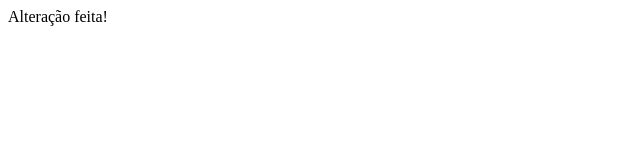
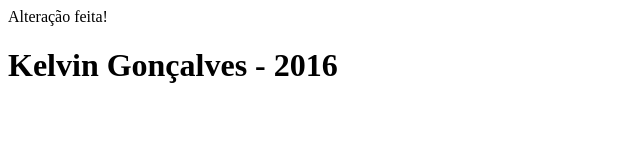
Before and after one commit to GKelvinC/opensource, a plain HTML site: page index.html in a window 1280 px wide. Shown: the whole page, without its empty margins (0-640 px from the left). Drawn offline with Linux system fonts and the light colour scheme.

Commit message:
Rodapé da pagina

```diff
--- a/index.html
+++ b/index.html
@@ -4,5 +4,6 @@
 	</head>
 	<body>
 		Alteração feita!
+		<h1>Kelvin Gonçalves - 2016</h1>
 	</body>
 </html>
```
